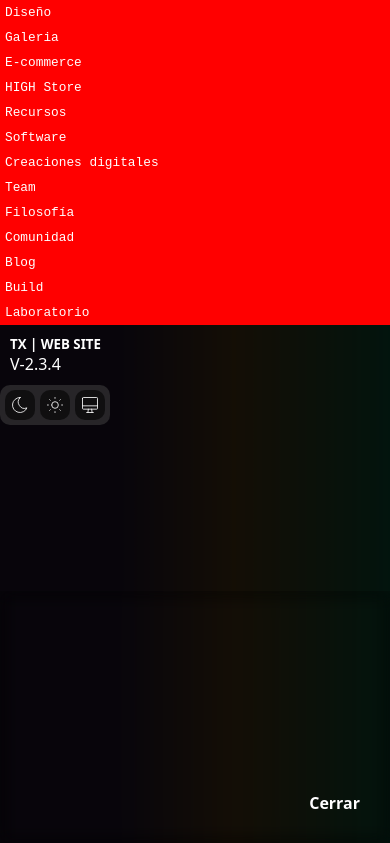
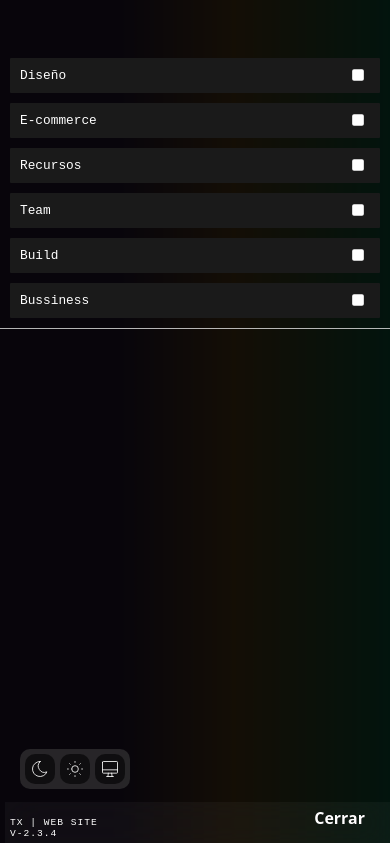
Before and after one commit to TECNIMUX-DEV/TECNIMUX-WEB-SITE, a website: page index.html in a window 390 px wide. Shown: the top 843 px of the page. Drawn offline with nearby package versions, Linux system fonts and the light colour scheme; grey boxes are pictures that could not be loaded; a web font is replaced by a local one.

Commit message:
Add styles menu responsive

```diff
--- a/index.html
+++ b/index.html
@@ -84,26 +84,81 @@
     <nav id="hidden-list">
         <div class="filter-nav"></div>
         <ul class="list-nav">
+        <ul>
+            <li class="active-menu-response">Diseño <span class="btn-show-submenus-responsive"><svg  xmlns="http://www.w3.org/2000/svg"  width="14"
+                height="14"  viewBox="0 0 24 24"  fill="currentColor"  class="icon icon-tabler icons-tabler-filled icon-tabler-square">
+                <path stroke="none" d="M0 0h24v24H0z" fill="none"/><path d="M19 2h-14a3 3 0 0 0 -3 3v14a3 3 0 0 0 3 3h14a3 3 0 0 0 3 -3v-14a3 3 0 0 0 -3
+                 -3z" />
+                </svg></span>
+            </li>
+            <div class="container-submenu-responsive">
+            <a href="/html/Galeria.html"><li>Galeria</li></a>
+            </div>
+        </ul>
 
-            <li>Diseño</li>
-            <a href="/html/Galeria.html"><li>Galeria</li></a>
+        <ul>
+            <li class="active-menu-response">E-commerce <span class="btn-show-submenus-responsive"><svg  xmlns="http://www.w3.org/2000/svg"  width="14"
+                height="14"  viewBox="0 0 24 24"  fill="currentColor"  class="icon icon-tabler icons-tabler-filled icon-tabler-square">
+                <path stroke="none" d="M0 0h24v24H0z" fill="none"/><path d="M19 2h-14a3 3 0 0 0 -3 3v14a3 3 0 0 0 3 3h14a3 3 0 0 0 3 -3v-14a3 3 0 0 0 -3
+                 -3z" />
+                </svg></span>
+            </li>
+                        <div class="container-submenu-responsive">
+            <a href="/html/High-store.html"><li>HIGH Store</li></a>
+            </div>
+        </ul>
 
-            <li>E-commerce</li>
-            <a href="/html/High-store.html"><li>HIGH Store</li></a>
-
-            <a href="html/src-yt.html"><li>Recursos</li></a>
+        <ul>
+            <li class="active-menu-response">Recursos <span class="btn-show-submenus-responsive"><svg  xmlns="http://www.w3.org/2000/svg"  width="14"
+                height="14"  viewBox="0 0 24 24"  fill="currentColor"  class="icon icon-tabler icons-tabler-filled icon-tabler-square">
+                <path stroke="none" d="M0 0h24v24H0z" fill="none"/><path d="M19 2h-14a3 3 0 0 0 -3 3v14a3 3 0 0 0 3 3h14a3 3 0 0 0 3 -3v-14a3 3 0 0 0 -3
+                 -3z" />
+                </svg></span>
+            </li>
+            <div class="container-submenu-responsive">
             <li>Software</li>
             <li>Creaciones digitales</li>
+            </div>
+        </ul>
 
-            <li id="about-item">Team</li>
+        <ul>
+            <li class="active-menu-response" id="about-item">Team <span class="btn-show-submenus-responsive"><svg  xmlns="http://www.w3.org/2000/svg"  width="14"
+                height="14"  viewBox="0 0 24 24"  fill="currentColor"  class="icon icon-tabler icons-tabler-filled icon-tabler-square">
+                <path stroke="none" d="M0 0h24v24H0z" fill="none"/><path d="M19 2h-14a3 3 0 0 0 -3 3v14a3 3 0 0 0 3 3h14a3 3 0 0 0 3 -3v-14a3 3 0 0 0 -3
+                 -3z" />
+                </svg></span>
+            </li>
+                        <div class="container-submenu-responsive">
             <a href="#about"><li>Filosofía</li></a>
             <li>Comunidad</li>
             <li>Blog</li>
+            </div>
         </ul>
 
         <ul id="lab">
-            <li>Build</li>
-            <a href="/html/Labs.html"><li>Laboratorio</li></a>
+            <li class="active-menu-response">Build <span class="btn-show-submenus-responsive"><svg  xmlns="http://www.w3.org/2000/svg"  width="14"
+                height="14"  viewBox="0 0 24 24"  fill="currentColor"  class="icon icon-tabler icons-tabler-filled icon-tabler-square">
+                <path stroke="none" d="M0 0h24v24H0z" fill="none"/><path d="M19 2h-14a3 3 0 0 0 -3 3v14a3 3 0 0 0 3 3h14a3 3 0 0 0 3 -3v-14a3 3 0 0 0 -3
+                 -3z" />
+                </svg></span>
+            </li>
+                        <div class="container-submenu-responsive">
+            <li>Projectos desplegados</li>
+            <a href="/html/Labs.html"><li>Experimentos</li></a>
+            </div>
+        </ul>
+
+        <ul>
+            <li class="active-menu-response">Bussiness <span class="btn-show-submenus-responsive"><svg  xmlns="http://www.w3.org/2000/svg"  width="14"
+                height="14"  viewBox="0 0 24 24"  fill="currentColor"  class="icon icon-tabler icons-tabler-filled icon-tabler-square">
+                <path stroke="none" d="M0 0h24v24H0z" fill="none"/><path d="M19 2h-14a3 3 0 0 0 -3 3v14a3 3 0 0 0 3 3h14a3 3 0 0 0 3 -3v-14a3 3 0 0 0 -3
+                 -3z" />
+                </svg></span>
+            </li>
+                        <div class="container-submenu-responsive">
+            <li>Redes sociales</li>
+            <li>tecnimux-bussiness@tecnimux.com</li>
+            </div>
         </ul>
         <div id="version">
             <h5>TX | WEB SITE</h5>
--- a/index.js
+++ b/index.js
@@ -3,7 +3,7 @@ let hiddenList = document.getElementById('hidden-list');
 let btnOpen = document.getElementById('btn-open');
 btnOpen.addEventListener('click', () => {
     hiddenList.style.display ='block';
-    document.body.style.overflowY = 'hidden';
+    hiddenList.style.overflowY = 'hidden';
 });
 
 let btnClose = document.getElementById('btn-close').addEventListener('click', () => {
@@ -22,6 +22,15 @@ const aboutItem = document.getElementById('about-item').addEventListener('click'
 //     hiddenList.style.display = 'none';
 //     document.body.style.overflowY = 'auto';
 // });
+
+// Submenus
+const btnShowSubmenusResponsive = document.querySelector('.btn-show-submenus-responsive');
+const containerSubmenuResponsive = document.querySelectorAll('.container-submenu-responsive')
+btnShowSubmenusResponsive.addEventListener('click', () => {
+    containerSubmenuResponsive.forEach(element => {
+        element.classList.toggle('display-block');
+    });
+});
 
 // Bottom header color Nav
 window.addEventListener('scroll',function() {
--- a/x-styles.css
+++ b/x-styles.css
@@ -17,7 +17,7 @@ section {
 }
 a {
   cursor: pointer;
-  color: #fff;
+  color: rgb(190, 190, 190);
 }
 button {
   cursor: pointer;
@@ -98,6 +98,7 @@ body {
   background-color: #00ffaa;
 }  */
 
+/* Loading */
 .loading {
   z-index: 50;
   position: fixed;
@@ -144,11 +145,8 @@ body {
   & ul {
     display: flex;
     justify-content: end;
-
     flex-direction: column;
-    gap: 10px;
     padding: 5px;
-    background-color: red;
   }
   & ul a {
 text-decoration: none;
@@ -157,8 +155,10 @@ text-decoration: none;
   width: 100%;
   list-style: none;
   font-family: monospace;
-  font-weight: 400;
   font-size: .8rem;
+  padding: 10px;
+  background-color: #1a1a1a;
+  border-radius: 1px;
   }
   }
   .filter-nav {
@@ -170,7 +170,9 @@ text-decoration: none;
 
   }
 #theme {
-  position: relative;
+  position: absolute;
+  bottom: 40px;
+  margin: 15px;
   width: 100%;
   display: flex;
   justify-content: start;
@@ -197,29 +199,79 @@ text-decoration: none;
   padding: 5px;
   border-radius: 10px;
 
+  & svg:hover {
+    stroke: rgb(255, 255, 255);
+    stroke-width: 1px;
+    stroke-linecap: round;
+    stroke-linejoin: round;
+    width: 14px;
+    height: 14px;
+    transition: 0.3s ease;
+ }
 }
 #version {
-  padding: 10px;
+  position: absolute;
+  bottom: 0;
+  padding: 5px;
 
  & h5 {
+  font-size: .6rem;
+  font-family: monospace, system-ui, -apple-system, BlinkMacSystemFont, 'Segoe UI', Roboto, Oxygen, Ubuntu, Cantarell, 'Open Sans', 'Helvetica Neue', sans-serif;
+  font-weight: 200;
+  letter-spacing: 1px;
   color: #fff;
   }
  & p {
-  font-weight: 400;
+  font-size: .6rem;
+  font-family: monospace, system-ui, -apple-system, BlinkMacSystemFont, 'Segoe UI', Roboto, Oxygen, Ubuntu, Cantarell, 'Open Sans', 'Helvetica Neue', sans-serif;
+  font-weight: 200;
+  letter-spacing: 1px;
   color: #fff;
 }
 }
-#lab {
+/* #lab {
 background-color: rgb(255, 0, 43);
-}
+} */
 
 .list-nav {
-box-shadow: 0  .7px 0 #fff;
+  margin-top: 3rem;
+  box-shadow: 0  .7px 0 #fff;
 
   & a {
     text-decoration: none;
   }
 }
+.active-menu-response {
+  position: relative;
+}
+ .btn-show-submenus-responsive {
+  position: absolute;
+  right: 0;
+  padding-right: 15px;
+
+  & svg:hover {
+
+    stroke: rgb(255, 255, 255);
+    stroke-width: 1px;
+    stroke-linecap: round;
+    stroke-linejoin: round;
+    width: 14px;
+    height: 14px;
+    transition: 0.3s ease;
+ }
+ & svg:active {
+  stroke: rgb(255, 255, 255);
+  stroke-width: 1px;
+  fill: none;
+  width: 14px;
+  height: 14px;
+  /* margin-left: 5px; */
+  transition: 0.3s ease;
+}
+}
+ .container-submenu-responsive {
+    display: none;
+ }
 
 #container-open-nav {
   position: fixed;
@@ -276,19 +328,21 @@ box-shadow: 0  .7px 0 #fff;
   }
 }
 #btn-close {
-  position: absolute;
-  height: 30%;
+  z-index: -1;
+  position: absolute;
+  height: 5%;
   width: 100%;
   bottom: 0;
   display: flex;
   justify-content: end;
   align-items: end;
-  backdrop-filter: blur(10px);
-  padding: 30px;
+  background-color: rgba(255, 255, 255, 0.041);
+  backdrop-filter: blur(20px);
+  padding: 15px 30px;
   color: #fff;
-  filter: drop-shadow( 0.5px 0 0 #000);
+  text-shadow: .5px 0 0 #000;
   font-size: 1rem;
-  font-weight: bold;
+  font-weight: 800;
   cursor: pointer;
 }
 
```
